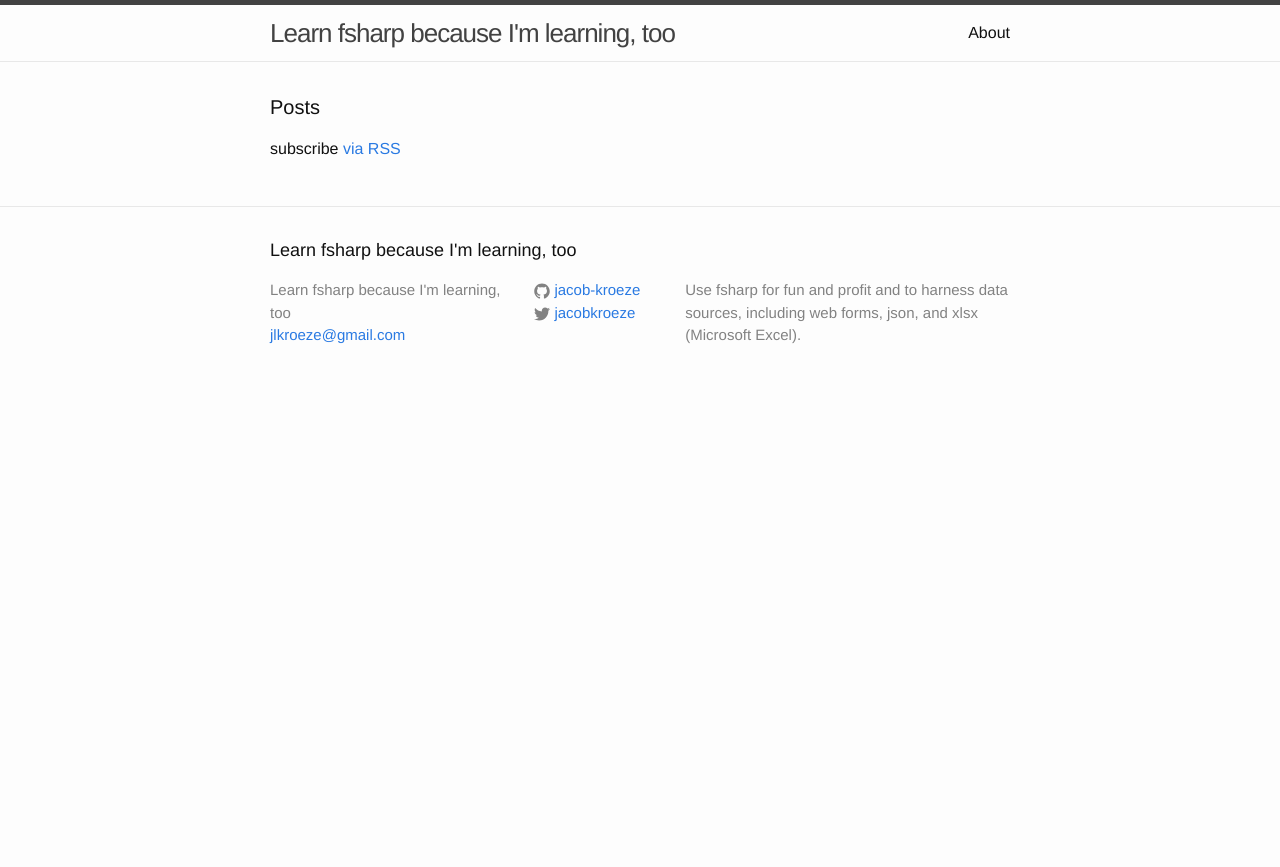
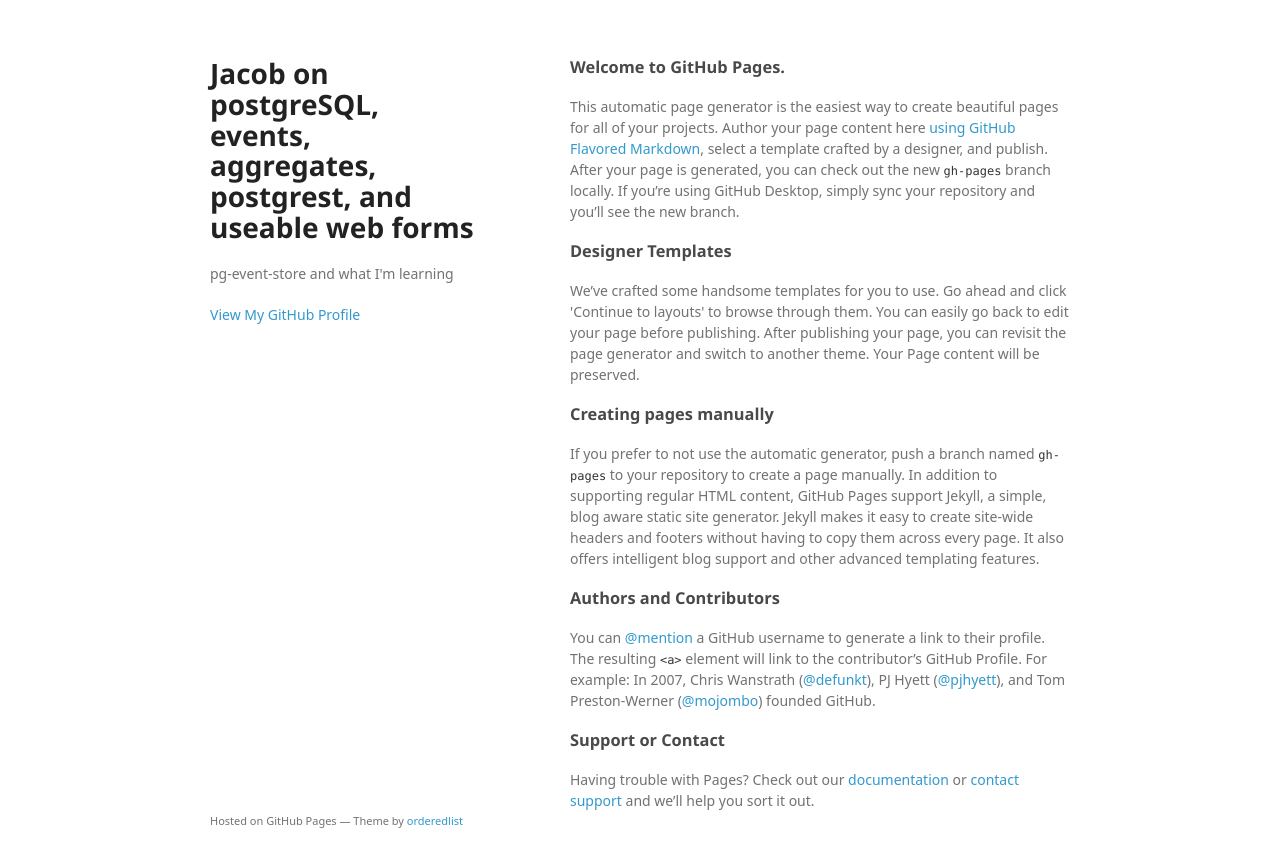
Before and after one commit to Jacob-Kroeze/jacob-kroeze.github.com, a Jekyll site: the page index.html, which Jekyll copies as it is, in a window 1280 px wide. Shown: the top 867 px of the page. Built offline with Jekyll 4.4.1, drawn with Linux system fonts in a browser that asks for light colours; some web fonts are replaced.

Commit message:
Replace master branch with page content via GitHub

```diff
--- a/index.html
+++ b/index.html
@@ -1,23 +1,58 @@
----
-layout: default
----
+<!doctype html>
+<html>
+  <head>
+    <meta charset="utf-8">
+    <meta http-equiv="X-UA-Compatible" content="chrome=1">
+    <title>Jacob on postgreSQL, events, aggregates, postgrest, and useable web forms by Jacob-Kroeze</title>
 
-<div class="home">
+    <link rel="stylesheet" href="stylesheets/styles.css">
+    <link rel="stylesheet" href="stylesheets/github-light.css">
+    <meta name="viewport" content="width=device-width">
+    <!--[if lt IE 9]>
+    <script src="//html5shiv.googlecode.com/svn/trunk/html5.js"></script>
+    <![endif]-->
+  </head>
+  <body>
+    <div class="wrapper">
+      <header>
+        <h1>Jacob on postgreSQL, events, aggregates, postgrest, and useable web forms</h1>
+        <p>pg-event-store and what I&#39;m learning</p>
 
-  <h1 class="page-heading">Posts</h1>
 
-  <ul class="post-list">
-    {% for post in site.posts %}
-      <li>
-        <span class="post-meta">{{ post.date | date: "%b %-d, %Y" }}</span>
+        <p class="view"><a href="https://github.com/Jacob-Kroeze">View My GitHub Profile</a></p>
 
-        <h2>
-          <a class="post-link" href="{{ post.url | prepend: site.baseurl }}">{{ post.title }}</a>
-        </h2>
-      </li>
-    {% endfor %}
-  </ul>
+      </header>
+      <section>
+        <h3>
+<a id="welcome-to-github-pages" class="anchor" href="#welcome-to-github-pages" aria-hidden="true"><span aria-hidden="true" class="octicon octicon-link"></span></a>Welcome to GitHub Pages.</h3>
 
-  <p class="rss-subscribe">subscribe <a href="{{ "/feed.xml" | prepend: site.baseurl }}">via RSS</a></p>
+<p>This automatic page generator is the easiest way to create beautiful pages for all of your projects. Author your page content here <a href="https://guides.github.com/features/mastering-markdown/">using GitHub Flavored Markdown</a>, select a template crafted by a designer, and publish. After your page is generated, you can check out the new <code>gh-pages</code> branch locally. If you’re using GitHub Desktop, simply sync your repository and you’ll see the new branch.</p>
 
-</div>
+<h3>
+<a id="designer-templates" class="anchor" href="#designer-templates" aria-hidden="true"><span aria-hidden="true" class="octicon octicon-link"></span></a>Designer Templates</h3>
+
+<p>We’ve crafted some handsome templates for you to use. Go ahead and click 'Continue to layouts' to browse through them. You can easily go back to edit your page before publishing. After publishing your page, you can revisit the page generator and switch to another theme. Your Page content will be preserved.</p>
+
+<h3>
+<a id="creating-pages-manually" class="anchor" href="#creating-pages-manually" aria-hidden="true"><span aria-hidden="true" class="octicon octicon-link"></span></a>Creating pages manually</h3>
+
+<p>If you prefer to not use the automatic generator, push a branch named <code>gh-pages</code> to your repository to create a page manually. In addition to supporting regular HTML content, GitHub Pages support Jekyll, a simple, blog aware static site generator. Jekyll makes it easy to create site-wide headers and footers without having to copy them across every page. It also offers intelligent blog support and other advanced templating features.</p>
+
+<h3>
+<a id="authors-and-contributors" class="anchor" href="#authors-and-contributors" aria-hidden="true"><span aria-hidden="true" class="octicon octicon-link"></span></a>Authors and Contributors</h3>
+
+<p>You can <a href="https://help.github.com/articles/basic-writing-and-formatting-syntax/#mentioning-users-and-teams" class="user-mention">@mention</a> a GitHub username to generate a link to their profile. The resulting <code>&lt;a&gt;</code> element will link to the contributor’s GitHub Profile. For example: In 2007, Chris Wanstrath (<a href="https://github.com/defunkt" class="user-mention">@defunkt</a>), PJ Hyett (<a href="https://github.com/pjhyett" class="user-mention">@pjhyett</a>), and Tom Preston-Werner (<a href="https://github.com/mojombo" class="user-mention">@mojombo</a>) founded GitHub.</p>
+
+<h3>
+<a id="support-or-contact" class="anchor" href="#support-or-contact" aria-hidden="true"><span aria-hidden="true" class="octicon octicon-link"></span></a>Support or Contact</h3>
+
+<p>Having trouble with Pages? Check out our <a href="https://help.github.com/pages">documentation</a> or <a href="https://github.com/contact">contact support</a> and we’ll help you sort it out.</p>
+      </section>
+      <footer>
+        <p><small>Hosted on GitHub Pages &mdash; Theme by <a href="https://github.com/orderedlist">orderedlist</a></small></p>
+      </footer>
+    </div>
+    <script src="javascripts/scale.fix.js"></script>
+
+  </body>
+</html>
--- /dev/null
+++ b/javascripts/scale.fix.js
@@ -0,0 +1,17 @@
+var metas = document.getElementsByTagName('meta');
+var i;
+if (navigator.userAgent.match(/iPhone/i)) {
+  for (i=0; i<metas.length; i++) {
+    if (metas[i].name == "viewport") {
+      metas[i].content = "width=device-width, minimum-scale=1.0, maximum-scale=1.0";
+    }
+  }
+  document.addEventListener("gesturestart", gestureStart, false);
+}
+function gestureStart() {
+  for (i=0; i<metas.length; i++) {
+    if (metas[i].name == "viewport") {
+      metas[i].content = "width=device-width, minimum-scale=0.25, maximum-scale=1.6";
+    }
+  }
+}
--- /dev/null
+++ b/stylesheets/github-light.css
@@ -0,0 +1,115 @@
+/*
+   Copyright 2014 GitHub Inc.
+
+   Licensed under the Apache License, Version 2.0 (the "License");
+   you may not use this file except in compliance with the License.
+   You may obtain a copy of the License at
+
+       http://www.apache.org/licenses/LICENSE-2.0
+
+   Unless required by applicable law or agreed to in writing, software
+   distributed under the License is distributed on an "AS IS" BASIS,
+   WITHOUT WARRANTIES OR CONDITIONS OF ANY KIND, either express or implied.
+   See the License for the specific language governing permissions and
+   limitations under the License.
+
+*/
+
+.pl-c /* comment */ {
+  color: #969896;
+}
+
+.pl-c1      /* constant, markup.raw, meta.diff.header, meta.module-reference, meta.property-name, support, support.constant, support.variable, variable.other.constant */,
+.pl-s .pl-v /* string variable */ {
+  color: #0086b3;
+}
+
+.pl-e  /* entity */,
+.pl-en /* entity.name */ {
+  color: #795da3;
+}
+
+.pl-s .pl-s1 /* string source */,
+.pl-smi      /* storage.modifier.import, storage.modifier.package, storage.type.java, variable.other, variable.parameter.function */ {
+  color: #333;
+}
+
+.pl-ent /* entity.name.tag */ {
+  color: #63a35c;
+}
+
+.pl-k /* keyword, storage, storage.type */ {
+  color: #a71d5d;
+}
+
+.pl-pds              /* punctuation.definition.string, string.regexp.character-class */,
+.pl-s                /* string */,
+.pl-s .pl-pse .pl-s1 /* string punctuation.section.embedded source */,
+.pl-sr               /* string.regexp */,
+.pl-sr .pl-cce       /* string.regexp constant.character.escape */,
+.pl-sr .pl-sra       /* string.regexp string.regexp.arbitrary-repitition */,
+.pl-sr .pl-sre       /* string.regexp source.ruby.embedded */ {
+  color: #183691;
+}
+
+.pl-v /* variable */ {
+  color: #ed6a43;
+}
+
+.pl-id /* invalid.deprecated */ {
+  color: #b52a1d;
+}
+
+.pl-ii /* invalid.illegal */ {
+  background-color: #b52a1d;
+  color: #f8f8f8;
+}
+
+.pl-sr .pl-cce /* string.regexp constant.character.escape */ {
+  color: #63a35c;
+  font-weight: bold;
+}
+
+.pl-ml /* markup.list */ {
+  color: #693a17;
+}
+
+.pl-mh        /* markup.heading */,
+.pl-mh .pl-en /* markup.heading entity.name */,
+.pl-ms        /* meta.separator */ {
+  color: #1d3e81;
+  font-weight: bold;
+}
+
+.pl-mq /* markup.quote */ {
+  color: #008080;
+}
+
+.pl-mi /* markup.italic */ {
+  color: #333;
+  font-style: italic;
+}
+
+.pl-mb /* markup.bold */ {
+  color: #333;
+  font-weight: bold;
+}
+
+.pl-md /* markup.deleted, meta.diff.header.from-file */ {
+  background-color: #ffecec;
+  color: #bd2c00;
+}
+
+.pl-mi1 /* markup.inserted, meta.diff.header.to-file */ {
+  background-color: #eaffea;
+  color: #55a532;
+}
+
+.pl-mdr /* meta.diff.range */ {
+  color: #795da3;
+  font-weight: bold;
+}
+
+.pl-mo /* meta.output */ {
+  color: #1d3e81;
+}
--- /dev/null
+++ b/stylesheets/styles.css
@@ -0,0 +1,324 @@
+@font-face {
+  font-family: 'Noto Sans';
+  font-weight: 400;
+  font-style: normal;
+  src: url('../fonts/Noto-Sans-regular/Noto-Sans-regular.eot');
+  src: url('../fonts/Noto-Sans-regular/Noto-Sans-regular.eot?#iefix') format('embedded-opentype'),
+       local('Noto Sans'),
+       local('Noto-Sans-regular'),
+       url('../fonts/Noto-Sans-regular/Noto-Sans-regular.woff2') format('woff2'),
+       url('../fonts/Noto-Sans-regular/Noto-Sans-regular.woff') format('woff'),
+       url('../fonts/Noto-Sans-regular/Noto-Sans-regular.ttf') format('truetype'),
+       url('../fonts/Noto-Sans-regular/Noto-Sans-regular.svg#NotoSans') format('svg');
+}
+
+@font-face {
+  font-family: 'Noto Sans';
+  font-weight: 700;
+  font-style: normal;
+  src: url('../fonts/Noto-Sans-700/Noto-Sans-700.eot');
+  src: url('../fonts/Noto-Sans-700/Noto-Sans-700.eot?#iefix') format('embedded-opentype'),
+       local('Noto Sans Bold'),
+       local('Noto-Sans-700'),
+       url('../fonts/Noto-Sans-700/Noto-Sans-700.woff2') format('woff2'),
+       url('../fonts/Noto-Sans-700/Noto-Sans-700.woff') format('woff'),
+       url('../fonts/Noto-Sans-700/Noto-Sans-700.ttf') format('truetype'),
+       url('../fonts/Noto-Sans-700/Noto-Sans-700.svg#NotoSans') format('svg');
+}
+
+@font-face {
+  font-family: 'Noto Sans';
+  font-weight: 400;
+  font-style: italic;
+  src: url('../fonts/Noto-Sans-italic/Noto-Sans-italic.eot');
+  src: url('../fonts/Noto-Sans-italic/Noto-Sans-italic.eot?#iefix') format('embedded-opentype'),
+       local('Noto Sans Italic'),
+       local('Noto-Sans-italic'),
+       url('../fonts/Noto-Sans-italic/Noto-Sans-italic.woff2') format('woff2'),
+       url('../fonts/Noto-Sans-italic/Noto-Sans-italic.woff') format('woff'),
+       url('../fonts/Noto-Sans-italic/Noto-Sans-italic.ttf') format('truetype'),
+       url('../fonts/Noto-Sans-italic/Noto-Sans-italic.svg#NotoSans') format('svg');
+}
+
+@font-face {
+  font-family: 'Noto Sans';
+  font-weight: 700;
+  font-style: italic;
+  src: url('../fonts/Noto-Sans-700italic/Noto-Sans-700italic.eot');
+  src: url('../fonts/Noto-Sans-700italic/Noto-Sans-700italic.eot?#iefix') format('embedded-opentype'),
+       local('Noto Sans Bold Italic'),
+       local('Noto-Sans-700italic'),
+       url('../fonts/Noto-Sans-700italic/Noto-Sans-700italic.woff2') format('woff2'),
+       url('../fonts/Noto-Sans-700italic/Noto-Sans-700italic.woff') format('woff'),
+       url('../fonts/Noto-Sans-700italic/Noto-Sans-700italic.ttf') format('truetype'),
+       url('../fonts/Noto-Sans-700italic/Noto-Sans-700italic.svg#NotoSans') format('svg');
+}
+
+body {
+  background-color: #fff;
+  padding:50px;
+  font: 14px/1.5 "Noto Sans", "Helvetica Neue", Helvetica, Arial, sans-serif;
+  color:#727272;
+  font-weight:400;
+}
+
+h1, h2, h3, h4, h5, h6 {
+  color:#222;
+  margin:0 0 20px;
+}
+
+p, ul, ol, table, pre, dl {
+  margin:0 0 20px;
+}
+
+h1, h2, h3 {
+  line-height:1.1;
+}
+
+h1 {
+  font-size:28px;
+}
+
+h2 {
+  color:#393939;
+}
+
+h3, h4, h5, h6 {
+  color:#494949;
+}
+
+a {
+  color:#39c;
+  text-decoration:none;
+}
+
+a:hover {
+  color:#069;
+}
+
+a small {
+  font-size:11px;
+  color:#777;
+  margin-top:-0.3em;
+  display:block;
+}
+
+a:hover small {
+  color:#777;
+}
+
+.wrapper {
+  width:860px;
+  margin:0 auto;
+}
+
+blockquote {
+  border-left:1px solid #e5e5e5;
+  margin:0;
+  padding:0 0 0 20px;
+  font-style:italic;
+}
+
+code, pre {
+  font-family:Monaco, Bitstream Vera Sans Mono, Lucida Console, Terminal, Consolas, Liberation Mono, DejaVu Sans Mono, Courier New, monospace;
+  color:#333;
+  font-size:12px;
+}
+
+pre {
+  padding:8px 15px;
+  background: #f8f8f8;
+  border-radius:5px;
+  border:1px solid #e5e5e5;
+  overflow-x: auto;
+}
+
+table {
+  width:100%;
+  border-collapse:collapse;
+}
+
+th, td {
+  text-align:left;
+  padding:5px 10px;
+  border-bottom:1px solid #e5e5e5;
+}
+
+dt {
+  color:#444;
+  font-weight:700;
+}
+
+th {
+  color:#444;
+}
+
+img {
+  max-width:100%;
+}
+
+header {
+  width:270px;
+  float:left;
+  position:fixed;
+  -webkit-font-smoothing:subpixel-antialiased;
+}
+
+header ul {
+  list-style:none;
+  height:40px;
+  padding:0;
+  background: #f4f4f4;
+  border-radius:5px;
+  border:1px solid #e0e0e0;
+  width:270px;
+}
+
+header li {
+  width:89px;
+  float:left;
+  border-right:1px solid #e0e0e0;
+  height:40px;
+}
+
+header li:first-child a {
+  border-radius:5px 0 0 5px;
+}
+
+header li:last-child a {
+  border-radius:0 5px 5px 0;
+}
+
+header ul a {
+  line-height:1;
+  font-size:11px;
+  color:#999;
+  display:block;
+  text-align:center;
+  padding-top:6px;
+  height:34px;
+}
+
+header ul a:hover {
+  color:#999;
+}
+
+header ul a:active {
+  background-color:#f0f0f0;
+}
+
+strong {
+  color:#222;
+  font-weight:700;
+}
+
+header ul li + li + li {
+  border-right:none;
+  width:89px;
+}
+
+header ul a strong {
+  font-size:14px;
+  display:block;
+  color:#222;
+}
+
+section {
+  width:500px;
+  float:right;
+  padding-bottom:50px;
+}
+
+small {
+  font-size:11px;
+}
+
+hr {
+  border:0;
+  background:#e5e5e5;
+  height:1px;
+  margin:0 0 20px;
+}
+
+footer {
+  width:270px;
+  float:left;
+  position:fixed;
+  bottom:50px;
+  -webkit-font-smoothing:subpixel-antialiased;
+}
+
+@media print, screen and (max-width: 960px) {
+
+  div.wrapper {
+    width:auto;
+    margin:0;
+  }
+
+  header, section, footer {
+    float:none;
+    position:static;
+    width:auto;
+  }
+
+  header {
+    padding-right:320px;
+  }
+
+  section {
+    border:1px solid #e5e5e5;
+    border-width:1px 0;
+    padding:20px 0;
+    margin:0 0 20px;
+  }
+
+  header a small {
+    display:inline;
+  }
+
+  header ul {
+    position:absolute;
+    right:50px;
+    top:52px;
+  }
+}
+
+@media print, screen and (max-width: 720px) {
+  body {
+    word-wrap:break-word;
+  }
+
+  header {
+    padding:0;
+  }
+
+  header ul, header p.view {
+    position:static;
+  }
+
+  pre, code {
+    word-wrap:normal;
+  }
+}
+
+@media print, screen and (max-width: 480px) {
+  body {
+    padding:15px;
+  }
+
+  header ul {
+    width:99%;
+  }
+
+  header li, header ul li + li + li {
+    width:33%;
+  }
+}
+
+@media print {
+  body {
+    padding:0.4in;
+    font-size:12pt;
+    color:#444;
+  }
+}
```
Also changed, not shown: params.json (added, +6 -0 lines).
